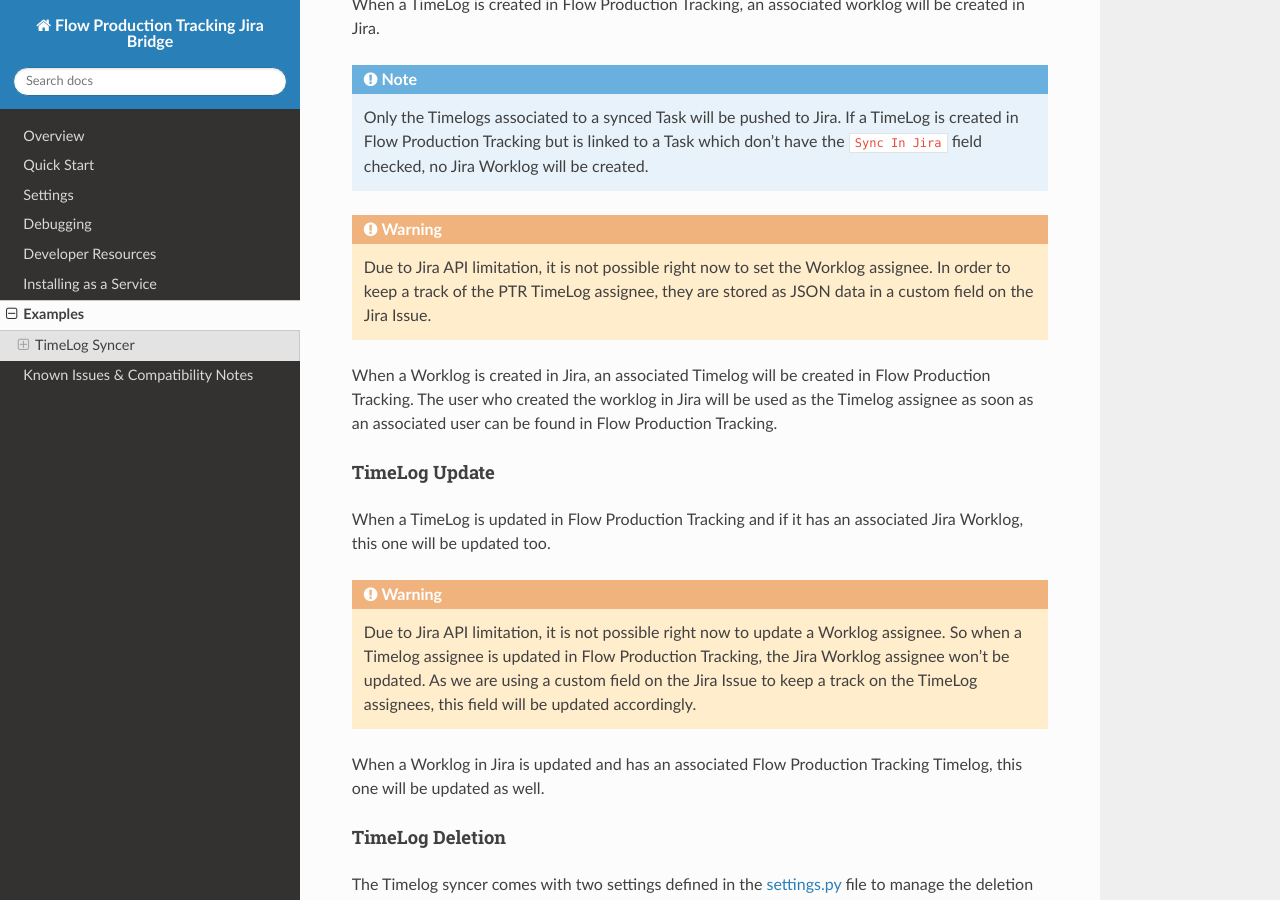
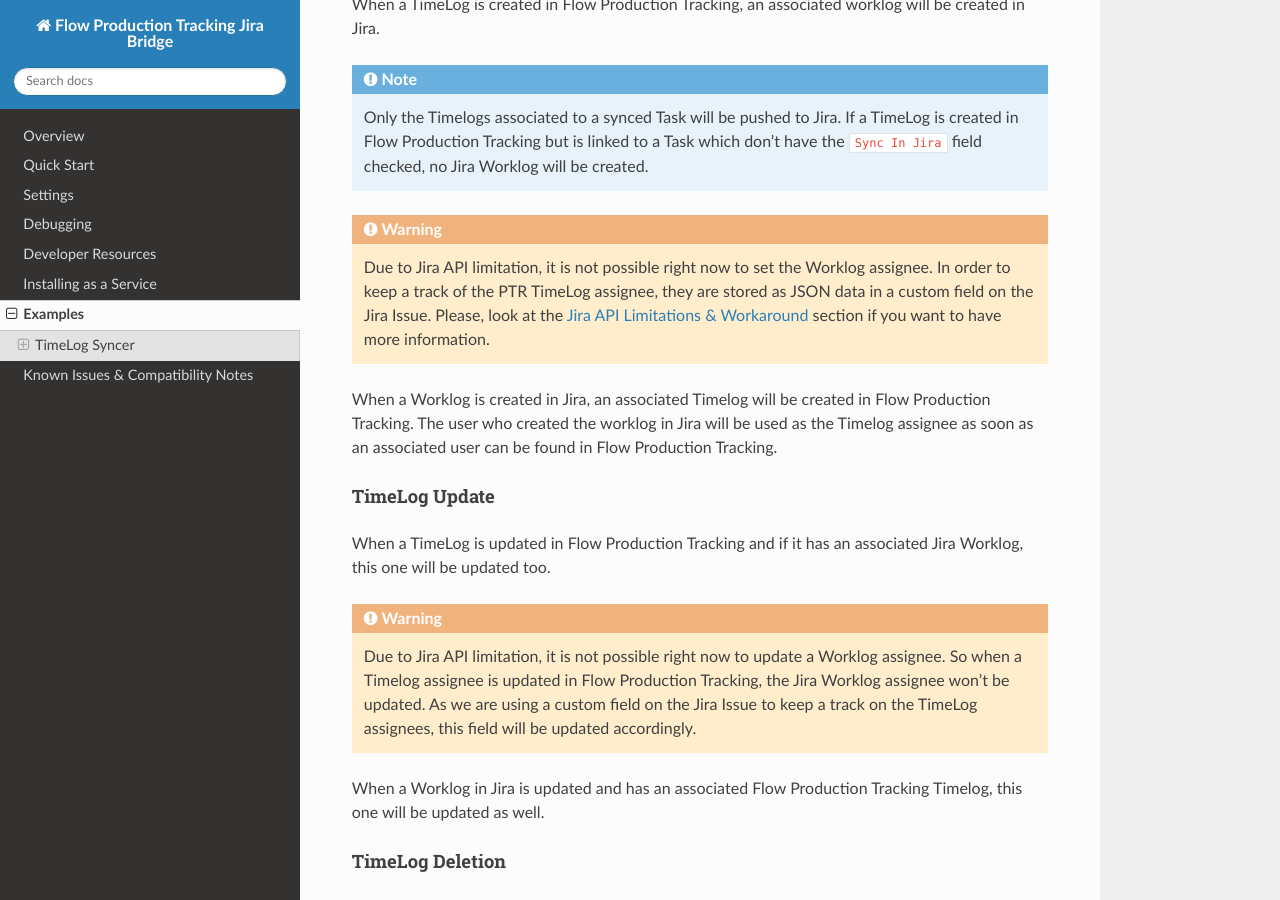
Before and after one commit to shotgunsoftware/sg-jira-bridge, a Sphinx documentation site: the page built from docs/examples.rst, in a window 1280 px wide and 900 px high, scrolled down 974 px. Built offline with Sphinx 7.4.7 and the Read the Docs theme 2.0.0, drawn with Linux system fonts in a browser that asks for light colours.

Commit message:
improve documentation

```diff
--- a/docs/examples.rst
+++ b/docs/examples.rst
@@ -55,6 +55,8 @@
     Due to Jira API limitation, it is not possible right now to set the Worklog assignee.
     In order to keep a track of the PTR TimeLog assignee, they are stored as JSON data in a
     custom field on the Jira Issue.
+    Please, look at the :ref:`Jira Workaround`
+    section if you want to have more information.
 
 When a Worklog is created in Jira, an associated Timelog will be created in Flow Production Tracking.
 The user who created the worklog in Jira will be used as the Timelog assignee as soon as an associated
@@ -168,6 +170,7 @@
     a character length limitation. This is why we are using a ``TextField`` field.
     Unfortunately, this type of field doesn't have a ``read-only`` property.
 
+.. _Jira Workaround:
 Jira API Limitations & Workaround
 =================================
 
```
